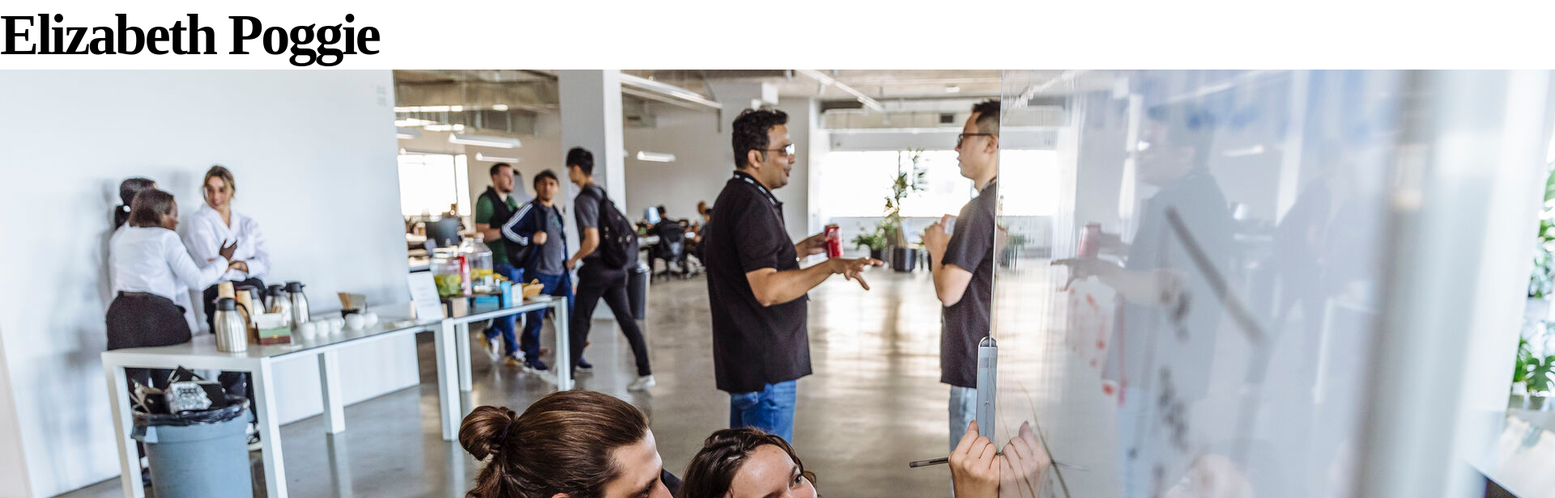
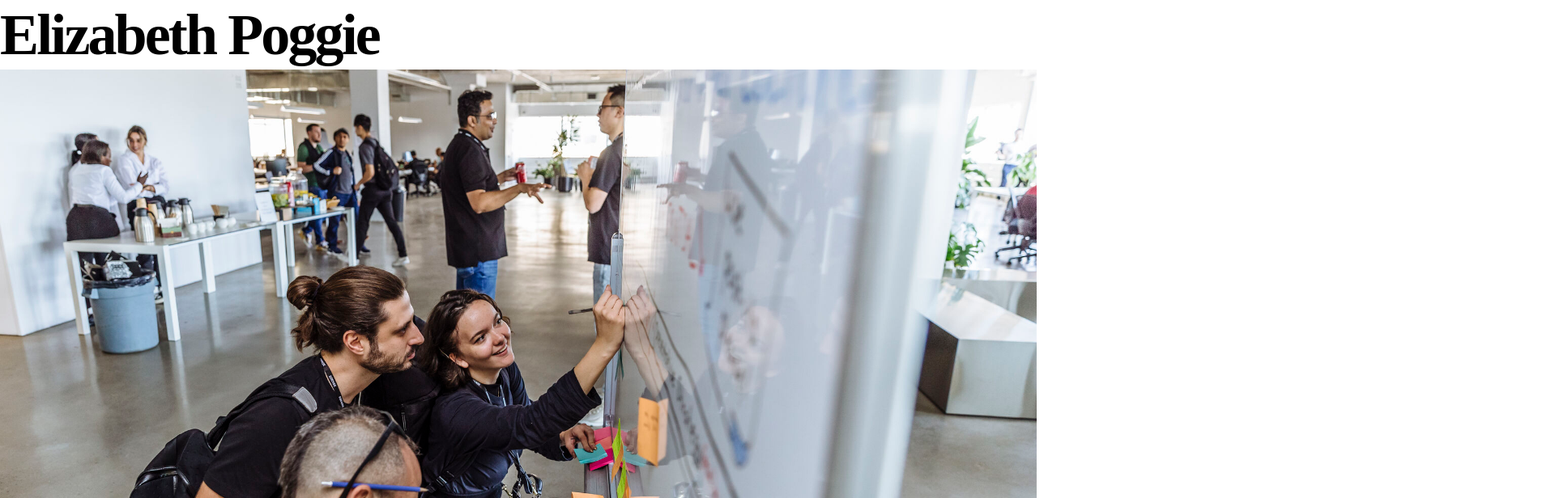
Before and after one commit to elizabeth-poggie/elizabeth-poggie, a Next.js app: page / in a window 1280 px wide. Shown: the top 616 px of the page at 81% size, 1920 px wide, since content can reach past the window. Built offline with nearby package versions, Linux system fonts and the light colour scheme.

Commit message:
i'm a winner BITCH

```diff
--- a/src/styles/app.module.scss
+++ b/src/styles/app.module.scss
@@ -1,5 +1,8 @@
+@import "./variables.scss";
+
 .layout {
   margin: 0px;
   padding: 0px;
   overflow-x: hidden;
+  background-color: $color-white;
 }
--- a/src/views/home/Home.tsx
+++ b/src/views/home/Home.tsx
@@ -10,7 +10,9 @@ export function Home() {
   return (
     <div>
       <Text variant="h1">Elizabeth Poggie</Text>
-      <img className={styles.centerFit} src={cover.src} />
+      <div className={styles.container}>
+        <img className={styles.centerFit} src={cover.src} />
+      </div>
       <Text variant="h1">Tech Enthusiast && Coordinator</Text>
     </div>
   );
--- a/src/views/home/home.module.scss
+++ b/src/views/home/home.module.scss
@@ -1,8 +1,10 @@
+.container {
+  width: 100vw;
+  height: 100vh;
+}
+
 .centerFit {
-  background-repeat: no-repeat;
-  background-size: contain;
-  background-position: center;
-  /* Set rules to fill background */
-  max-height: 100%;
-  height: auto;
+  width: 100%;
+  height: 100%;
+  object-fit: cover;
 }
```
Also changed, not shown: src/styles/variables.scss (line endings or trailing spaces).
